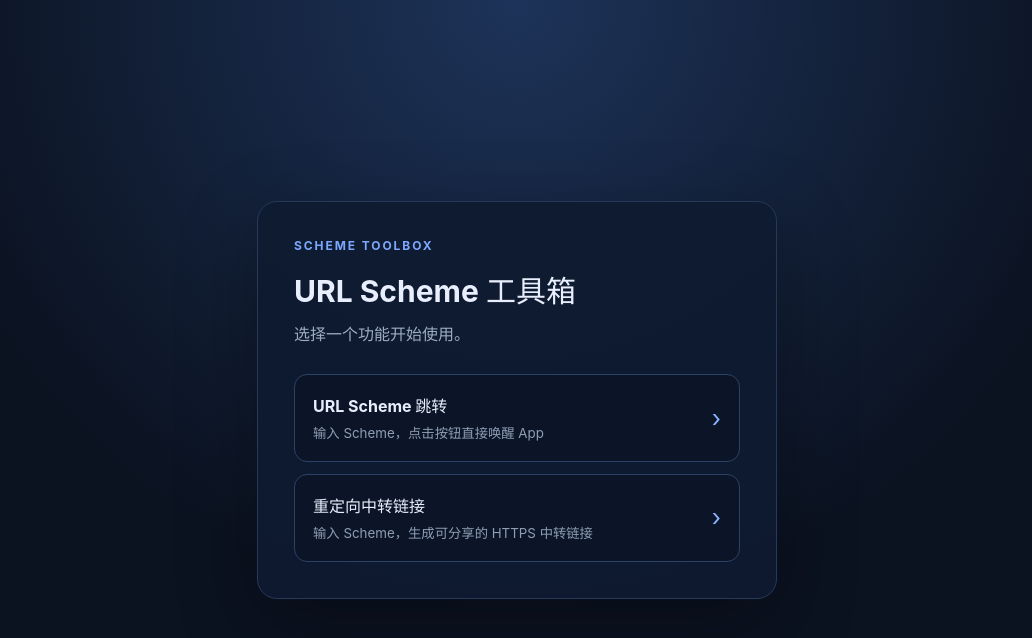
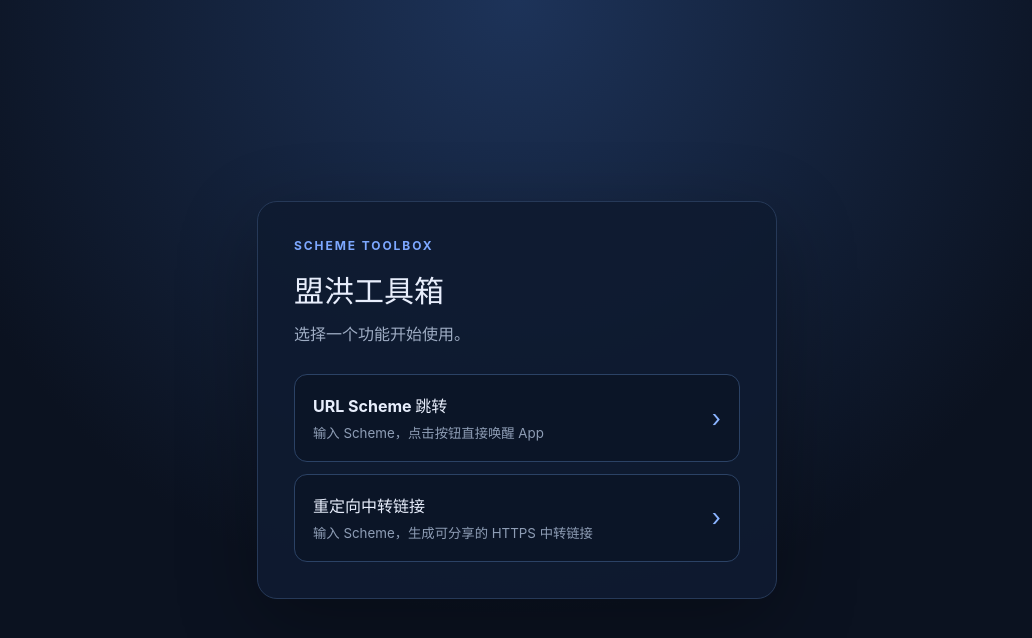
Before and after one commit to TextlineX/MHTool, a website built with Vite: page index.html in a window 1280 px wide. Shown: the whole page, without its empty margins (123-1155 px from the left). Built offline with nearby package versions, Linux system fonts and the light colour scheme.

Commit message:
feat: rename site to menghong toolbox

```diff
--- a/index.html
+++ b/index.html
@@ -4,7 +4,7 @@
     <meta charset="UTF-8" />
     <meta name="viewport" content="width=device-width, initial-scale=1.0" />
     <meta name="theme-color" content="#0b1220" />
-    <title>URL Scheme 唤醒助手</title>
+    <title>盟洪工具箱</title>
   </head>
   <body>
     <div id="app"></div>
--- a/src/main.ts
+++ b/src/main.ts
@@ -18,7 +18,7 @@ function renderHome() {
   app.innerHTML = `
   <main class="shell"><section class="card home-card">
     <div class="eyebrow">SCHEME TOOLBOX</div>
-    <h1>URL Scheme 工具箱</h1>
+    <h1>盟洪工具箱</h1>
     <p class="desc">选择一个功能开始使用。</p>
     <nav class="feature-list" aria-label="功能列表">
       <a class="feature" href="/scheme"><span><strong>URL Scheme 跳转</strong><small>输入 Scheme，点击按钮直接唤醒 App</small></span><b>›</b></a>
```
